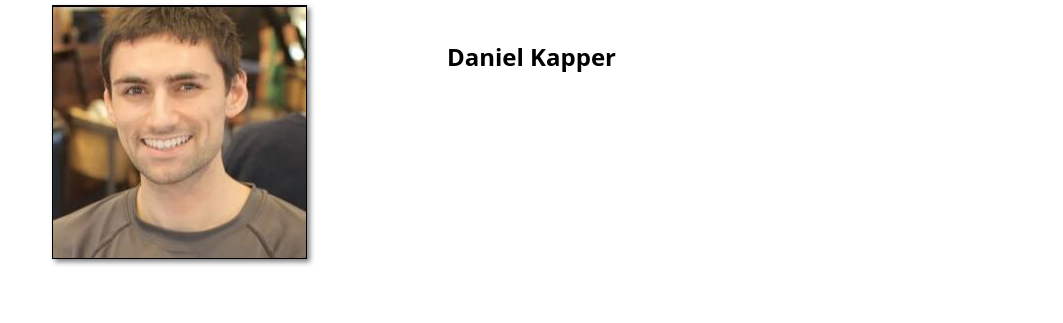
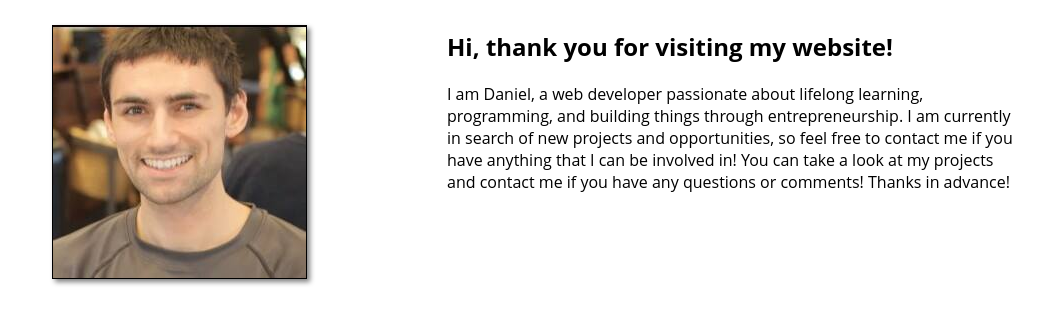
Before and after one commit to dkapper01/Portfolio, a plain HTML site: page index.html in a window 1280 px wide. Shown: the part 95-418 px from the top of the page, without its empty margins (108-1171 px from the left). Drawn offline with Linux system fonts and the light colour scheme.

Commit message:
Done with the website

```diff
--- a/index.html
+++ b/index.html
@@ -38,7 +38,9 @@
 	</nav>
 	<!-- Navigation End -->
 	<div class="intro">
-		<h2>Daniel Kapper</h2>
+		<h2>Hi, thank you for visiting my website!</h2>
+		<p>I am Daniel, a web developer passionate about lifelong learning,  programming, and building things through entrepreneurship. I am currently in search of new projects and opportunities, so feel free to contact me if you have anything that I can be involved in!
+You can take a look at my projects and contact me if you have any questions or comments! Thanks in advance!</p>
 	</div>
 	<img src="img/daniel-kapper.jpg" id="daniel">
 
--- a/stylesheet/style.css
+++ b/stylesheet/style.css
@@ -127,11 +127,11 @@ li.dropdown {
 	border-bottom: 1px solid black;
 	border-right: 1px solid black;
 	float: left;
-	margin: 100px 0px 0px 20px;
+	margin: 120px 0px 0px 20px;
 }
 .intro {
 	float: right;
-	margin: 100px 0px;
+	margin: 90px 0px;
 	height: 400px;
 	padding: 15px;
 	width: 600px;
```
